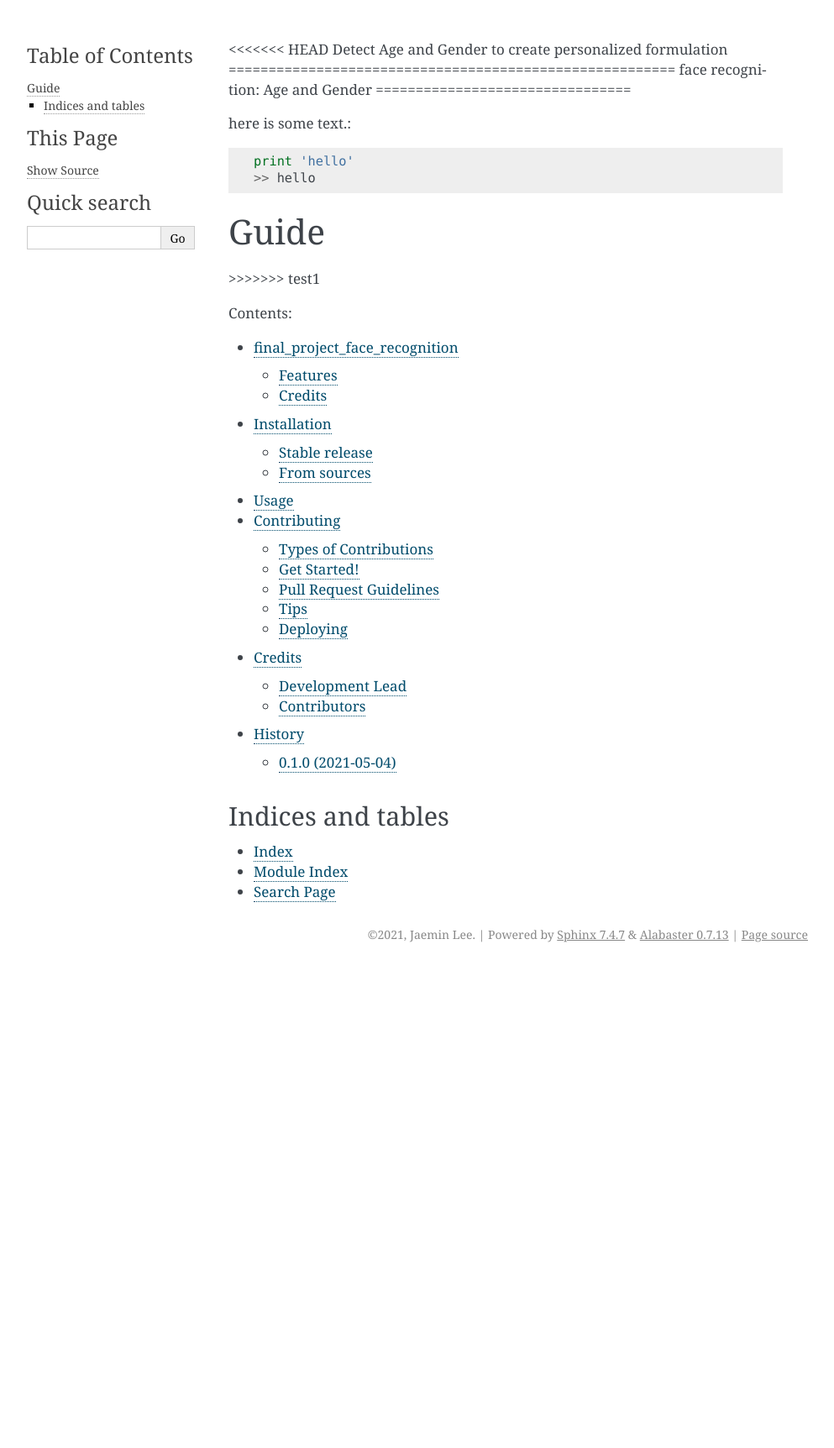
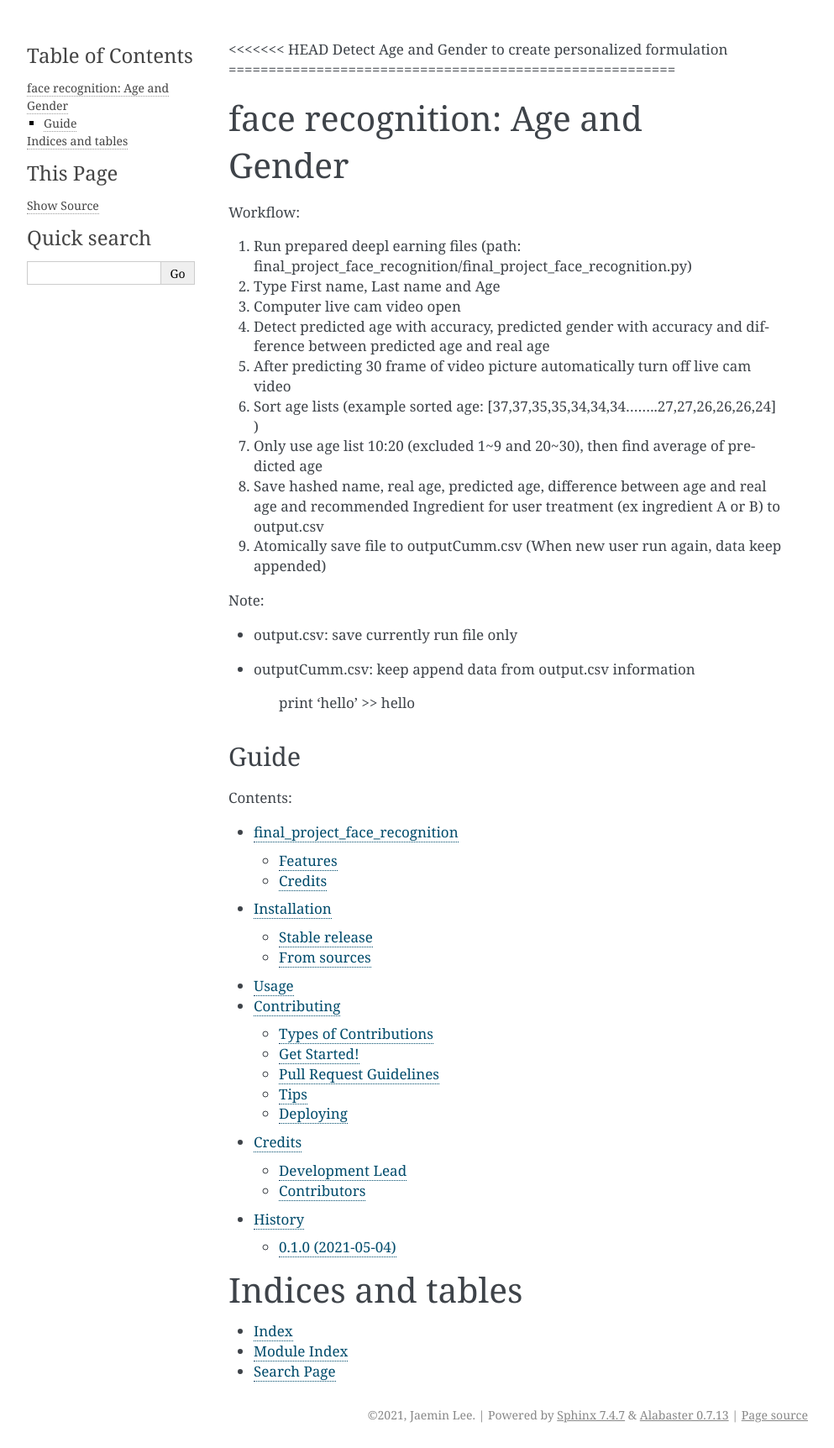
Before and after one commit to dlwoalsgg/final_project_face_recognition, a Sphinx documentation site: the page built from docs/index.rst, in a window 1280 px wide. Shown: the whole page at 84% size, without its empty margins (148-1141 px from the left). Built offline with Sphinx 7.4.7, drawn with Linux system fonts in a browser that asks for light colours; pages that are not in the unit, such as notebooks, are missing from menus; before the commit the page ends 1152 px from its top, so only the background shows below that.

Commit message:
index rst updated

```diff
--- a/docs/index.rst
+++ b/docs/index.rst
@@ -1,18 +1,43 @@
 <<<<<<< HEAD
 Detect Age and Gender to create personalized formulation
 ========================================================
+
+
 face recognition: Age and Gender
 ================================
 
-here is some text.::
+Workflow:
+
+1. Run prepared deepl earning files (path: final_project_face_recognition/final_project_face_recognition.py)
+
+2. Type First name, Last name and Age
+
+3. Computer live cam video open
+
+4. Detect predicted age with accuracy, predicted gender with accuracy and difference between predicted age and real age
+
+5. After predicting 30 frame of video picture automatically turn off live cam video
+
+6. Sort age lists (example sorted age: [37,37,35,35,34,34,34........27,27,26,26,26,24] )
+
+7. Only use age list 10:20 (excluded 1~9 and 20~30), then find average of predicted age
+
+8. Save hashed name, real age, predicted age, difference between age and real age and recommended Ingredient for user treatment (ex ingredient A or B) to output.csv
+
+9. Atomically save file to outputCumm.csv (When new user run again, data keep appended)
+
+Note:
+
+- output.csv: save currently run file only
+
+- outputCumm.csv: keep append data from output.csv information
+
 
     print 'hello'
     >> hello
 
 Guide
 ^^^^^
-
->>>>>>> test1
 
 .. toctree::
    :maxdepth: 2
```
